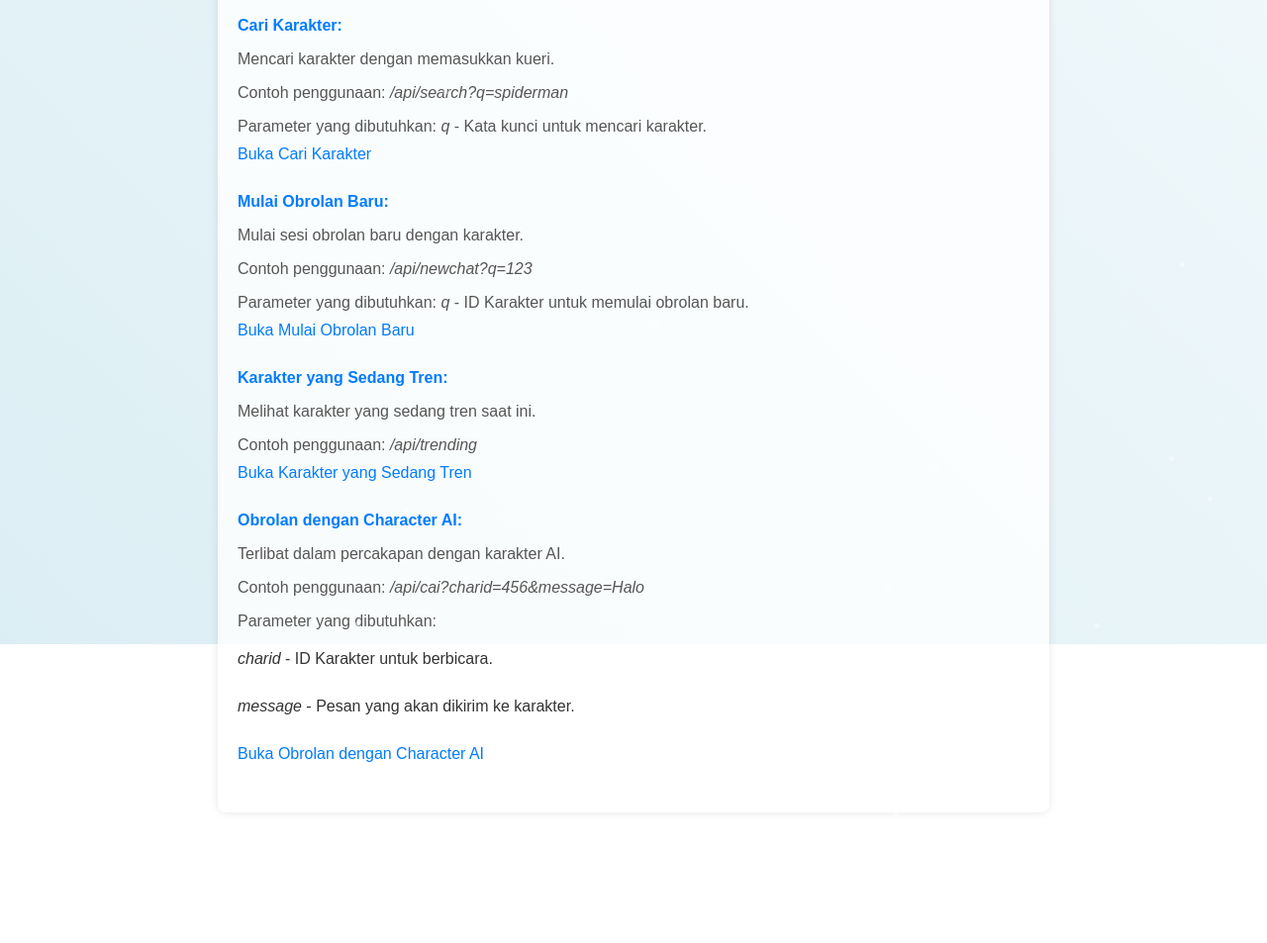
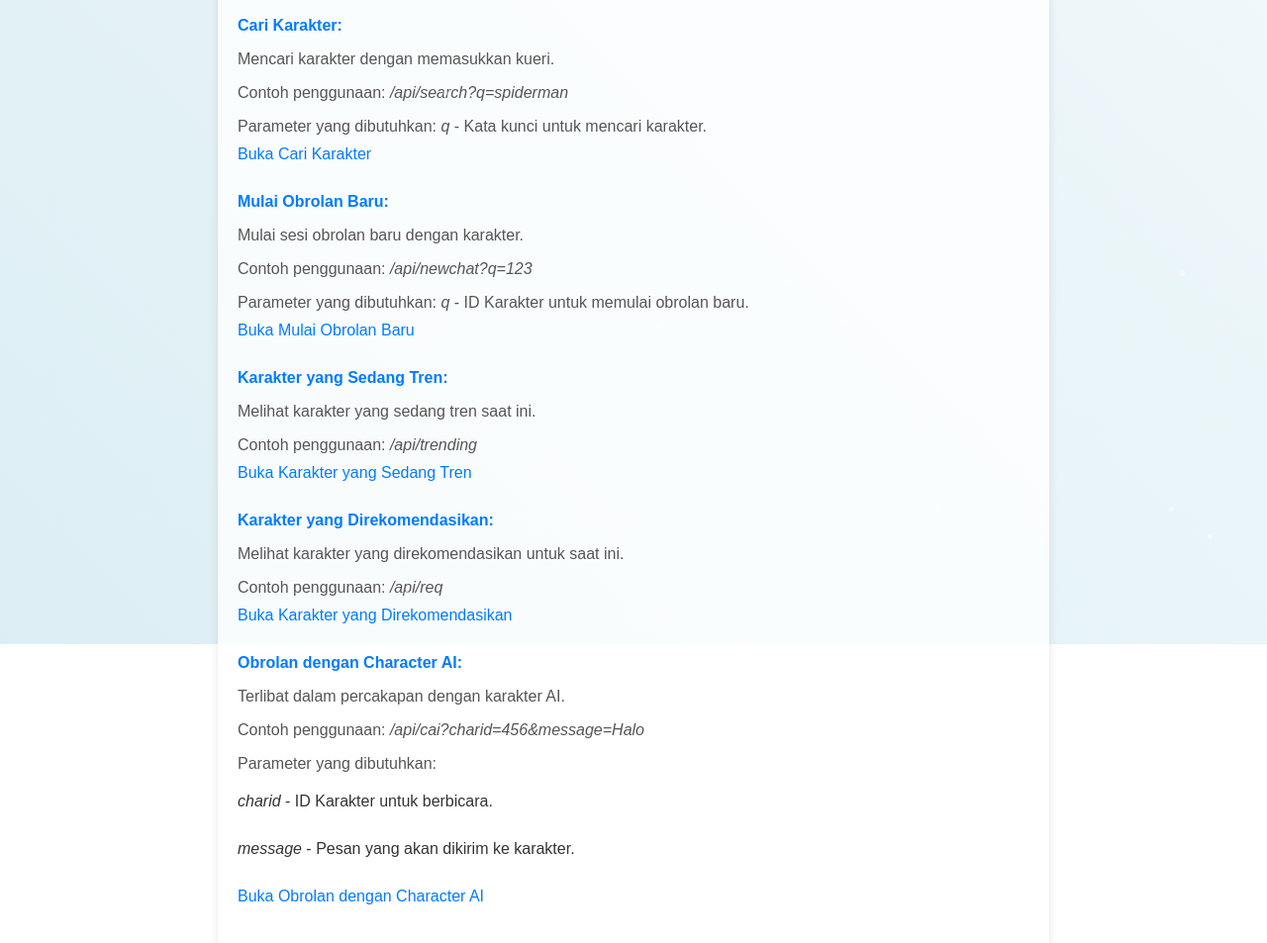
Before and after one commit to TerserahGw/CAI-API, a plain HTML site: page api/home.html in a window 1280 px wide. Shown: the part 149-1102 px from the top of the page at 99% size. Drawn offline with Linux system fonts and the light colour scheme.

Commit message:
Update home.html

```diff
--- a/api/home.html
+++ b/api/home.html
@@ -3,7 +3,7 @@
 <head>
     <meta charset="UTF-8">
     <meta name="viewport" content="width=device-width, initial-scale=1.0">
-    <title>Halaman Utama Character AI</title>
+    <title>KeiLa Character AI API</title>
     <style>
         body {
             font-family: Arial, sans-serif;
@@ -131,6 +131,12 @@
                 <a href="/api/trending">Buka Karakter yang Sedang Tren</a>
             </li>
             <li>
+                <strong>Karakter yang Direkomendasikan:</strong>
+                <p>Melihat karakter yang direkomendasikan untuk saat ini.</p>
+                <p>Contoh penggunaan: <em>/api/req</em></p>
+                <a href="/api/rec">Buka Karakter yang Direkomendasikan</a>
+            </li>
+            <li>
                 <strong>Obrolan dengan Character AI:</strong>
                 <p>Terlibat dalam percakapan dengan karakter AI.</p>
                 <p>Contoh penggunaan: <em>/api/cai?charid=456&amp;message=Halo</em></p>
```
